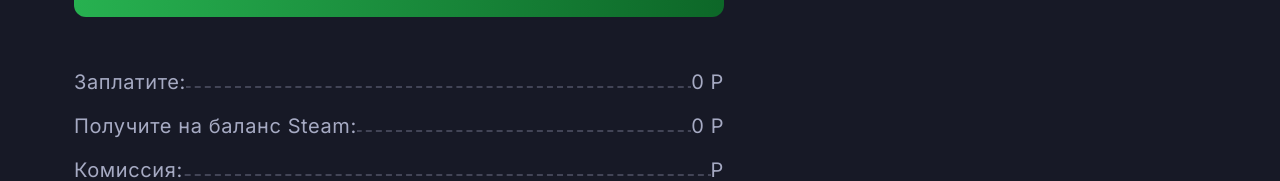
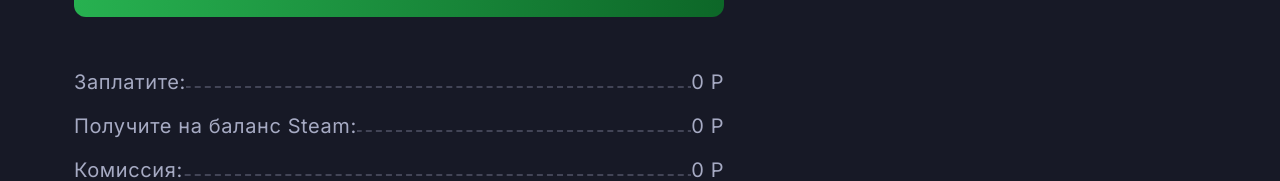
Before and after one commit to FarhodNomonov/steam, a React (Create React App) app: page / in a window 1280 px wide. Shown: the part 771-952 px from the top of the page. Built offline with nearby package versions, Linux system fonts and the light colour scheme.

Commit message:
update App.css, src/components/home/index.js and src/components/modallogin/index.js

```diff
--- a/src/App.css
+++ b/src/App.css
@@ -5,6 +5,7 @@
   box-sizing: border-box;
   font-family: "Inter", sans-serif;
   outline: none;
+  user-select: none;
 }
 input[type="number"]::-webkit-inner-spin-button {
   display: none;
--- a/src/components/home/index.js
+++ b/src/components/home/index.js
@@ -154,22 +154,25 @@ function Home() {
                   Подтвердите согласие на обработку персональных данных
                 </div>
               )}
-              <button className="button-linear" type="submit">Пополнить</button>
+              <button className="button-linear" type="submit">
+                Пополнить
+              </button>
             </div>
             <div className="home_price">
               <div className="home_price_flex">
                 <p>Заплатите:</p>
-                <div className="home_price_border"></div>
                 <p>
                   {isNaN(Number(CalcPrice(priceState).payment))
                     ? 0
-                    : Number(CalcPrice(priceState).payment)}
+                    : Number(CalcPrice(priceState).payment).toFixed(2) ===
+                      "0.00"
+                    ? 0
+                    : Number(CalcPrice(priceState).payment).toFixed(2)}
                   {"  "}Р
                 </p>
               </div>
               <div className="home_price_flex">
                 <p>Получите на баланс Steam:</p>
-                <div className="home_price_border"></div>
                 <p>
                   {isNaN(Number(CalcPrice(priceState).persent))
                     ? 0
@@ -179,8 +182,14 @@ function Home() {
               </div>
               <div className="home_price_flex">
                 <p>Комиссия:</p>
-                <div className="home_price_border"></div>
-                <p>{CalcPrice(priceState).comission} Р</p>
+                <p>
+                  {isNaN(CalcPrice(priceState).comission)
+                    ? 0
+                    : CalcPrice(priceState).comission === "0.00"
+                    ? 0
+                    : CalcPrice(priceState).comission}{" "}
+                  Р
+                </p>
               </div>
             </div>
           </div>
```
